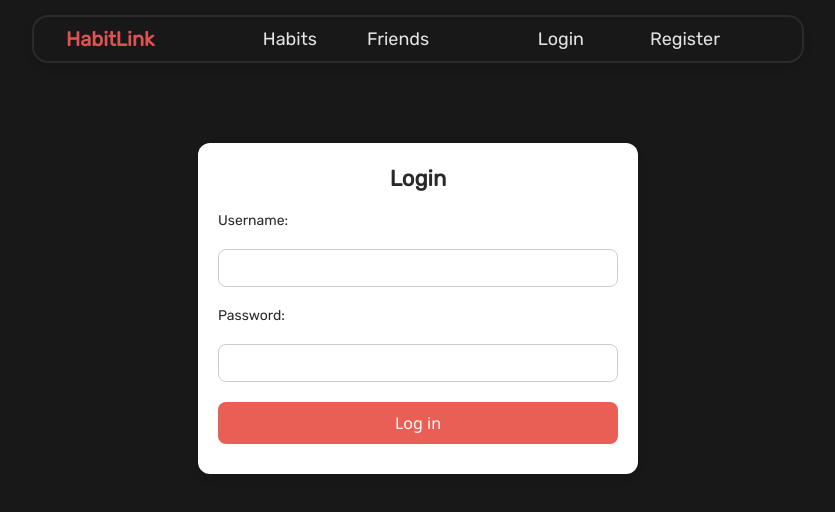
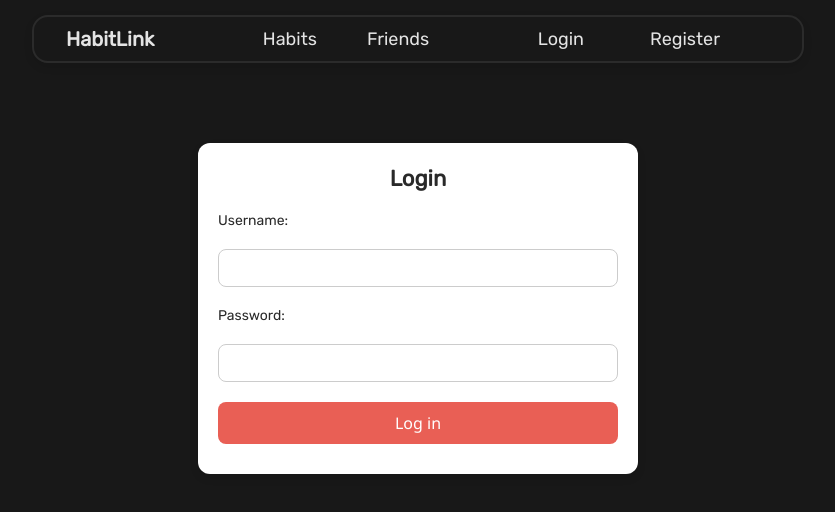
Before and after one commit to rossi2nico/HabitLink, a React (Create React App) app in the folder frontend/: page /login in a window 1280 px wide. Shown: the top 512 px of the page, without its empty margins (222-1057 px from the left). Built offline with nearby package versions, Linux system fonts and the light colour scheme.

Commit message:
Habit UI

```diff
--- a/frontend/src/index.css
+++ b/frontend/src/index.css
@@ -157,9 +157,10 @@ h3 a:hover {
 }
 
 .habitlink {
-  color: #dd5353;
+  color: #e4e4e4;
   margin-right: 50px;
   font-size: 1.25rem;
+  font-weight: 600;
 }
 
 .navigation {
@@ -209,7 +210,7 @@ h3 a:hover {
 
 .navigation button {
   background-color: transparent;
-  color: #e03e32;
+  color: #d44343;
   border: 0.0125rem solid #f44336;
   /* border: 1px; */
   font-family: 'Segoe UI', sans-serif;
@@ -386,12 +387,12 @@ h3 a:hover {
   border-radius: 1.5rem;
   padding: 0.1875rem;
   width: clamp(15.625rem, 21.875rem, 31.25rem);
-  height: 3.125rem;
+  height: 3rem;
   color: #272727;
   box-shadow: 0 0.25rem 0.5rem rgba(0, 0, 0, 0.1);
   margin: 0.375rem;
   display: flex;
-  background-color: #F9F6EE;
+  background-color: #ececec;
   /* background-color: #FAF9F6; */
 }
 
```
